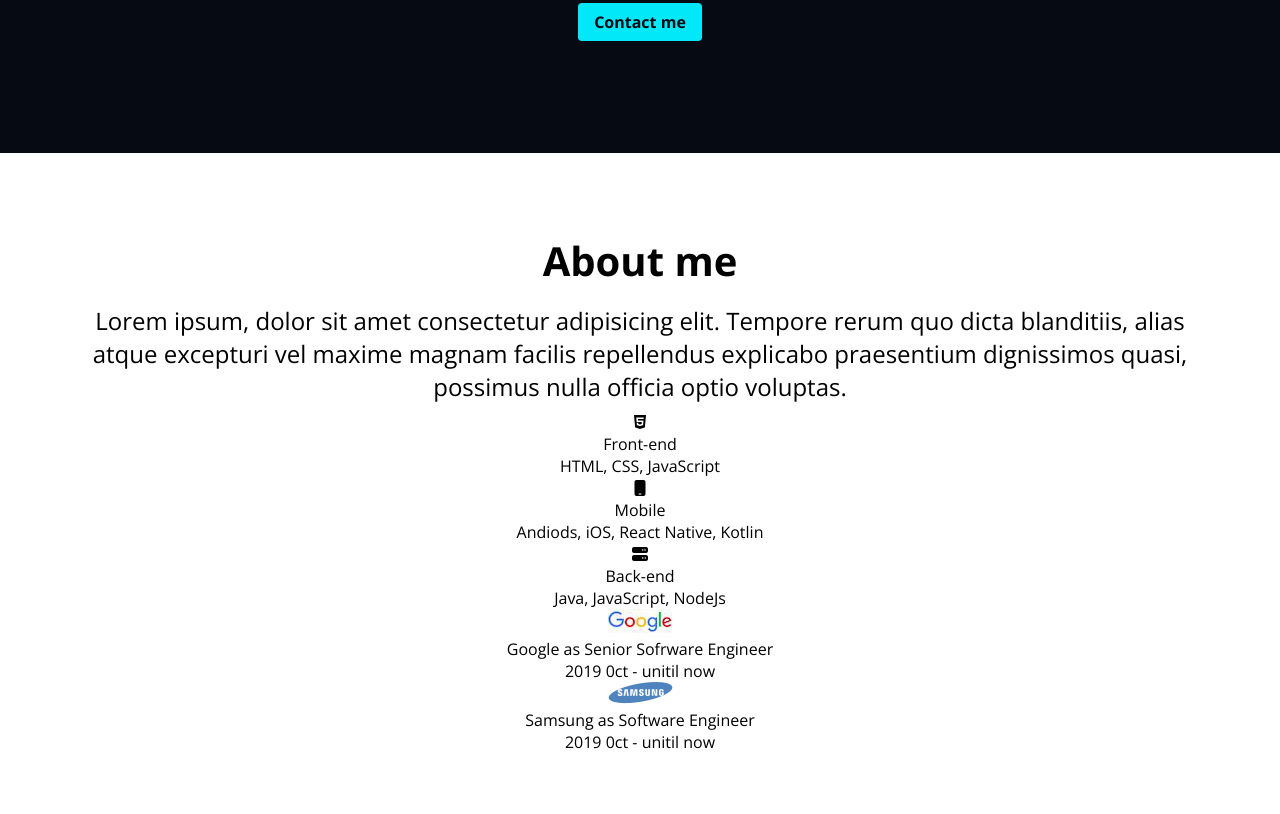
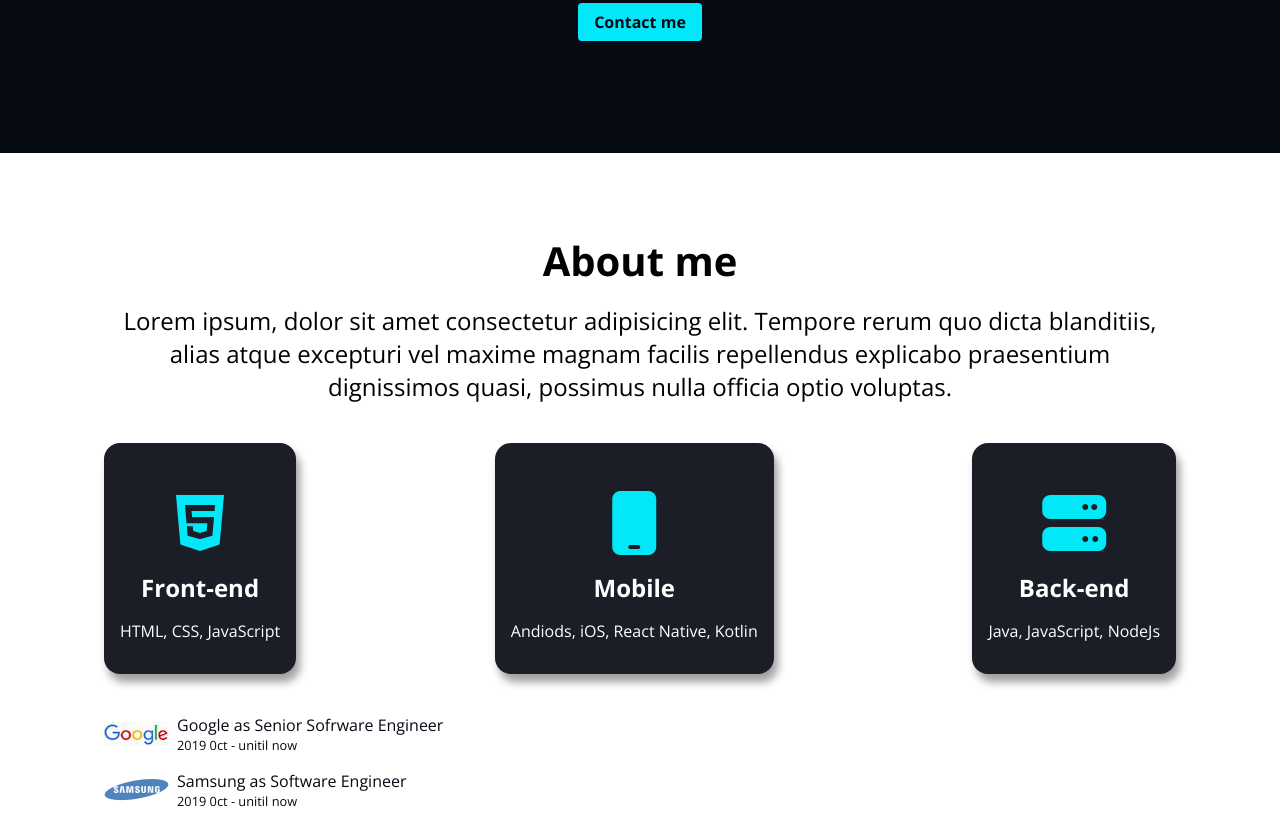
Before and after one commit to woojo230/portfolio, a plain HTML site: page index.html in a window 1280 px wide. Shown: the part 586-1400 px from the top of the page. Drawn offline with nearby package versions, Linux system fonts and the light colour scheme.

Commit message:
CSS-About

```diff
--- a/css/style.css
+++ b/css/style.css
@@ -6,6 +6,7 @@
   --color-accent: var(--color-blue);
   --color-accent-variant: var(--color-orange);
   --color-text: var(--color-white);
+
   /* css 변수 설정 */
   /* colors */
   --color-white: #ffffff;
@@ -13,6 +14,9 @@
   --color-blue: #03e8f9;
   --color-orange: #fd6413;
   --color-gray: #1b1e26;
+
+  /* Size */
+  --size-max-width: 1200px;
 }
 
 * {
@@ -53,6 +57,11 @@ button:focus {
 }
 
 /* Common */
+.max-container {
+  max-width: var(--size-max-width);
+  margin: auto; /*블럭 레벨의 수평정렬 할 때 쓰는 팁*/
+}
+
 .section {
   padding: 4rem;
   text-align: center;
@@ -158,3 +167,57 @@ button:focus {
   color: var(--color-text);
   outline: 2px solid var(--color-accent);
 }
+
+/* About */
+.majors {
+  display: flex; /*수평정렬*/
+  justify-content: space-between; /*아이템 사이의 간격 설정*/
+  gap: 1rem;
+  margin: 2.5rem 0;
+}
+
+.major {
+  background-color: var(--color-primary-variant);
+  padding: 2rem 1rem;
+  color: var(--color-text); /*텍스트 색상*/
+  border-radius: 1rem;
+  cursor: default;
+  box-shadow: 4px 8px 8px rgba(0, 0, 0, 0.38);
+}
+
+.major__icon {
+  font-size: 4rem;
+  margin: 1rem 0;
+  color: var(--color-accent);
+  transition: all 300ms ease;
+}
+
+.major__title {
+  font-size: 1.5rem;
+  font-weight: bold;
+  margin-bottom: 1rem;
+}
+
+.major:hover .major__icon {
+  transform: rotate(-15deg) scale(1.2);
+}
+
+.jobs {
+  text-align: start;
+}
+
+.job {
+  display: flex;
+  align-items: center;
+  gap: 8px;
+  margin-bottom: 1rem;
+}
+
+.job__name {
+  color: var(--color-primary);
+}
+
+.job__period {
+  color: var(--color-primary);
+  font-size: 0.8rem;
+}
--- a/index.html
+++ b/index.html
@@ -66,7 +66,7 @@
         <a class="home__contact" href="#contact">Contact me</a>
       </section>
       <!-- About -->
-      <section id="about" class="section">
+      <section id="about" class="section max-container">
         <h2 class="title">About me</h2>
         <p class="description">
           Lorem ipsum, dolor sit amet consectetur adipisicing elit. Tempore
@@ -74,36 +74,36 @@
           facilis repellendus explicabo praesentium dignissimos quasi, possimus
           nulla officia optio voluptas.
         </p>
-        <ul>
-          <li>
-            <i class="fa-brands fa-html5"></i>
-            <p>Front-end</p>
+        <ul class="majors">
+          <li class="major">
+            <i class="fa-brands fa-html5 major__icon"></i>
+            <p class="major__title">Front-end</p>
             <p>HTML, CSS, JavaScript</p>
           </li>
-          <li>
-            <i class="fa-solid fa-mobile"></i>
-            <p>Mobile</p>
+          <li class="major">
+            <i class="fa-solid fa-mobile major__icon"></i>
+            <p class="major__title">Mobile</p>
             <p>Andiods, iOS, React Native, Kotlin</p>
           </li>
-          <li>
-            <i class="fa-solid fa-server"></i>
-            <p>Back-end</p>
+          <li class="major">
+            <i class="fa-solid fa-server major__icon"></i>
+            <p class="major__title">Back-end</p>
             <p>Java, JavaScript, NodeJs</p>
           </li>
         </ul>
-        <ul>
-          <li>
+        <ul class="jobs">
+          <li class="job">
             <img src="images/jobs/google.png" alt="google logo" />
             <div>
-              <p>Google as Senior Sofrware Engineer</p>
-              <p>2019 0ct - unitil now</p>
+              <p class="job__name">Google as Senior Sofrware Engineer</p>
+              <p class="job__period">2019 0ct - unitil now</p>
             </div>
           </li>
-          <li>
+          <li class="job">
             <img src="images/jobs/samsung.png" alt="samsung logo" />
             <div>
-              <p>Samsung as Software Engineer</p>
-              <p>2019 0ct - unitil now</p>
+              <p class="job__name">Samsung as Software Engineer</p>
+              <p class="job__period">2019 0ct - unitil now</p>
             </div>
           </li>
         </ul>
```
